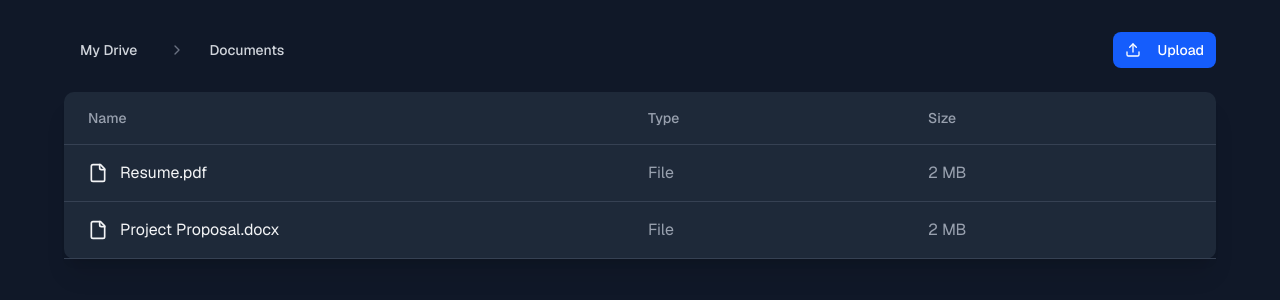
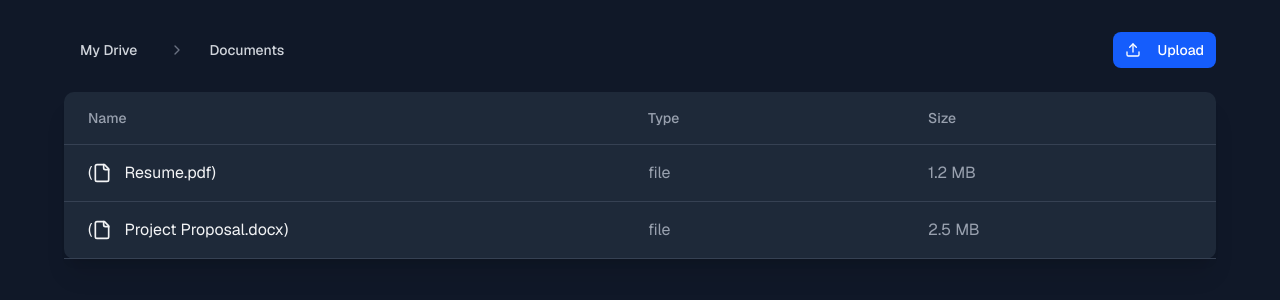
Before and after one commit to difunk/filevault, a Next.js app: page / in a window 1280 px wide. Both pictures are taken after a click on the button "Documents". Shown: the top 300 px of the page. Built offline with nearby package versions, Linux system fonts and the light colour scheme.

Commit message:
update mock data & extract file row component

```diff
--- /dev/null
+++ b/src/app/file-row.tsx
@@ -0,0 +1,63 @@
+import type { File, Folder } from "~/lib/mock-data";
+import { Folder as FolderIcon, FileIcon } from "lucide-react";
+import Link from "next/link";
+
+export function FileRow(props: { file: File }) {
+  const { file } = props;
+  return (
+    // File Row
+    <li
+      key={file.id}
+      className="hover:bg-gray-750 border-b border-gray-700 px-6 py-4"
+    >
+      <div className="grid grid-cols-12 items-center gap-4">
+        <div className="col-span-6 flex items-center">
+          (
+          <a
+            href={file.url}
+            className="flex items-center text-gray-100 hover:text-blue-400"
+            target="_blank"
+          >
+            <FileIcon className="mr-3" size={20} />
+            {file.name}
+          </a>
+          )
+        </div>
+        <div className="col-span-3 text-gray-400">{"file"}</div>
+        <div className="col-span-3 text-gray-400">{file.size}</div>
+      </div>
+    </li>
+  );
+}
+
+export function FolderRow(props: {
+  folder: Folder;
+  handleFolderClick: () => void;
+}) {
+  const { folder, handleFolderClick } = props;
+  return (
+    // Folder Row
+    <li
+      key={folder.id}
+      className="hover:bg-gray-750 border-b border-gray-700 px-6 py-4"
+    >
+      <div className="grid grid-cols-12 items-center gap-4">
+        <div className="col-span-6 flex items-center">
+          <button
+            onClick={() => handleFolderClick()}
+            className="flex items-center text-gray-100 hover:text-blue-400"
+          >
+            <FolderIcon className="mr-3" size={20} />
+            {folder.name}
+          </button>
+        </div>
+        <div className="col-span-3 text-gray-400">
+          {folder.type === "folder" ? "Folder" : "File"}
+        </div>
+        <div className="col-span-3 text-gray-400">
+          {folder.type === "folder" ? "--" : "2 MB"}
+        </div>
+      </div>
+    </li>
+  );
+}
--- a/src/app/page.tsx
+++ b/src/app/page.tsx
@@ -1,38 +1,43 @@
 "use client";
 
-import { useState } from "react";
-import { mockFiles } from "../lib/mock-data";
+import { useMemo, useState } from "react";
+import { mockFiles, mockFolders } from "../lib/mock-data";
 import { Folder, FileIcon, Upload, ChevronRight } from "lucide-react";
 import Link from "next/link";
 import { Button } from "~/components/ui/button";
+import { FileRow, FolderRow } from "./file-row";
 
 export default function GoogleDriveClone() {
-  const [currentFolder, setCurrentFolder] = useState<string | null>(null);
+  const [currentFolder, setCurrentFolder] = useState<string>("root");
 
   const getCurrentFiles = () => {
     return mockFiles.filter((file) => file.parent === currentFolder);
+  };
+
+  const getCurrentFolders = () => {
+    return mockFolders.filter((folder) => folder.parent === currentFolder);
   };
 
   const handleFolderClick = (folderId: string) => {
     setCurrentFolder(folderId);
   };
 
-  const getBreadcrumbs = () => {
+  const breadcrumbs = useMemo(() => {
     const breadcrumbs = [];
     let currentId = currentFolder;
 
-    while (currentId !== null) {
-      const folder = mockFiles.find((file) => file.id === currentId);
+    while (currentId !== "root") {
+      const folder = mockFolders.find((file) => file.id === currentId);
       if (folder) {
         breadcrumbs.unshift(folder);
-        currentId = folder.parent;
+        currentId = folder.parent ?? "root";
       } else {
         break;
       }
     }
 
     return breadcrumbs;
-  };
+  }, [currentFolder]);
 
   const handleUpload = () => {
     alert("Upload functionality would be implemented here");
@@ -44,13 +49,13 @@
         <div className="mb-6 flex items-center justify-between">
           <div className="flex items-center">
             <Button
-              onClick={() => setCurrentFolder(null)}
+              onClick={() => setCurrentFolder("root")}
               variant="ghost"
               className="mr-2 text-gray-300 hover:text-white"
             >
               My Drive
             </Button>
-            {getBreadcrumbs().map((folder, index) => (
+            {breadcrumbs.map((folder, index) => (
               <div key={folder.id} className="flex items-center">
                 <ChevronRight className="mx-2 text-gray-500" size={16} />
                 <Button
@@ -80,39 +85,17 @@
             </div>
           </div>
           <ul>
+            {getCurrentFolders().map((folder) => (
+              <FolderRow
+                key={folder.id}
+                folder={folder}
+                handleFolderClick={() => {
+                  handleFolderClick(folder.id);
+                }}
+              />
+            ))}
             {getCurrentFiles().map((file) => (
-              <li
-                key={file.id}
-                className="hover:bg-gray-750 border-b border-gray-700 px-6 py-4"
-              >
-                <div className="grid grid-cols-12 items-center gap-4">
-                  <div className="col-span-6 flex items-center">
-                    {file.type === "folder" ? (
-                      <button
-                        onClick={() => handleFolderClick(file.id)}
-                        className="flex items-center text-gray-100 hover:text-blue-400"
-                      >
-                        <Folder className="mr-3" size={20} />
-                        {file.name}
-                      </button>
-                    ) : (
-                      <Link
-                        href={file.url ?? "#"}
-                        className="flex items-center text-gray-100 hover:text-blue-400"
-                      >
-                        <FileIcon className="mr-3" size={20} />
-                        {file.name}
-                      </Link>
-                    )}
-                  </div>
-                  <div className="col-span-3 text-gray-400">
-                    {file.type === "folder" ? "Folder" : "File"}
-                  </div>
-                  <div className="col-span-3 text-gray-400">
-                    {file.type === "folder" ? "--" : "2 MB"}
-                  </div>
-                </div>
-              </li>
+              <FileRow key={file.id} file={file} />
             ))}
           </ul>
         </div>
--- a/src/lib/mock-data.ts
+++ b/src/lib/mock-data.ts
@@ -1,21 +1,74 @@
 export interface File {
-  id: string
-  name: string
-  type: "file" | "folder"
-  url?: string
-  parent: string | null
-  size?: string
+  id: string;
+  name: string;
+  type: "file";
+  url: string;
+  parent: string;
+  size: string;
 }
 
+export type Folder = {
+  id: string;
+  name: string;
+  type: "folder";
+  parent: string | null;
+};
+
+export const mockFolders: Folder[] = [
+  { id: "root", name: "Documents", type: "folder", parent: null },
+  { id: "1", name: "Documents", type: "folder", parent: "root" },
+  { id: "2", name: "Images", type: "folder", parent: "root" },
+  { id: "3", name: "Work", type: "folder", parent: "root" },
+  { id: "8", name: "Presentations", type: "folder", parent: "3" },
+];
+
 export const mockFiles: File[] = [
-  { id: "1", name: "Documents", type: "folder", parent: null },
-  { id: "2", name: "Images", type: "folder", parent: null },
-  { id: "3", name: "Work", type: "folder", parent: null },
-  { id: "4", name: "Resume.pdf", type: "file", url: "/files/resume.pdf", parent: "1", size: "1.2 MB" },
-  { id: "5", name: "Project Proposal.docx", type: "file", url: "/files/proposal.docx", parent: "1", size: "2.5 MB" },
-  { id: "6", name: "Vacation.jpg", type: "file", url: "/files/vacation.jpg", parent: "2", size: "3.7 MB" },
-  { id: "7", name: "Profile Picture.png", type: "file", url: "/files/profile.png", parent: "2", size: "1.8 MB" },
-  { id: "8", name: "Presentations", type: "folder", parent: "3" },
-  { id: "9", name: "Q4 Report.pptx", type: "file", url: "/files/q4-report.pptx", parent: "8", size: "5.2 MB" },
-  { id: "10", name: "Budget.xlsx", type: "file", url: "/files/budget.xlsx", parent: "3", size: "1.5 MB" },
-]
+  {
+    id: "4",
+    name: "Resume.pdf",
+    type: "file",
+    url: "/files/resume.pdf",
+    parent: "1",
+    size: "1.2 MB",
+  },
+  {
+    id: "5",
+    name: "Project Proposal.docx",
+    type: "file",
+    url: "/files/proposal.docx",
+    parent: "1",
+    size: "2.5 MB",
+  },
+  {
+    id: "6",
+    name: "Vacation.jpg",
+    type: "file",
+    url: "/files/vacation.jpg",
+    parent: "2",
+    size: "3.7 MB",
+  },
+  {
+    id: "7",
+    name: "Profile Picture.png",
+    type: "file",
+    url: "/files/profile.png",
+    parent: "2",
+    size: "1.8 MB",
+  },
+  {
+    id: "9",
+    name: "Q4 Report.pptx",
+    type: "file",
+    url: "/files/q4-report.pptx",
+    parent: "8",
+    size: "5.2 MB",
+  },
+  {
+    id: "10",
+    name: "Budget.xlsx",
+    type: "file",
+    url: "/files/budget.xlsx",
+    parent: "3",
+    size: "1.5 MB",
+  },
+];
```
Also changed, not shown: 1 other file (tests, documents, lock files or other folders).
